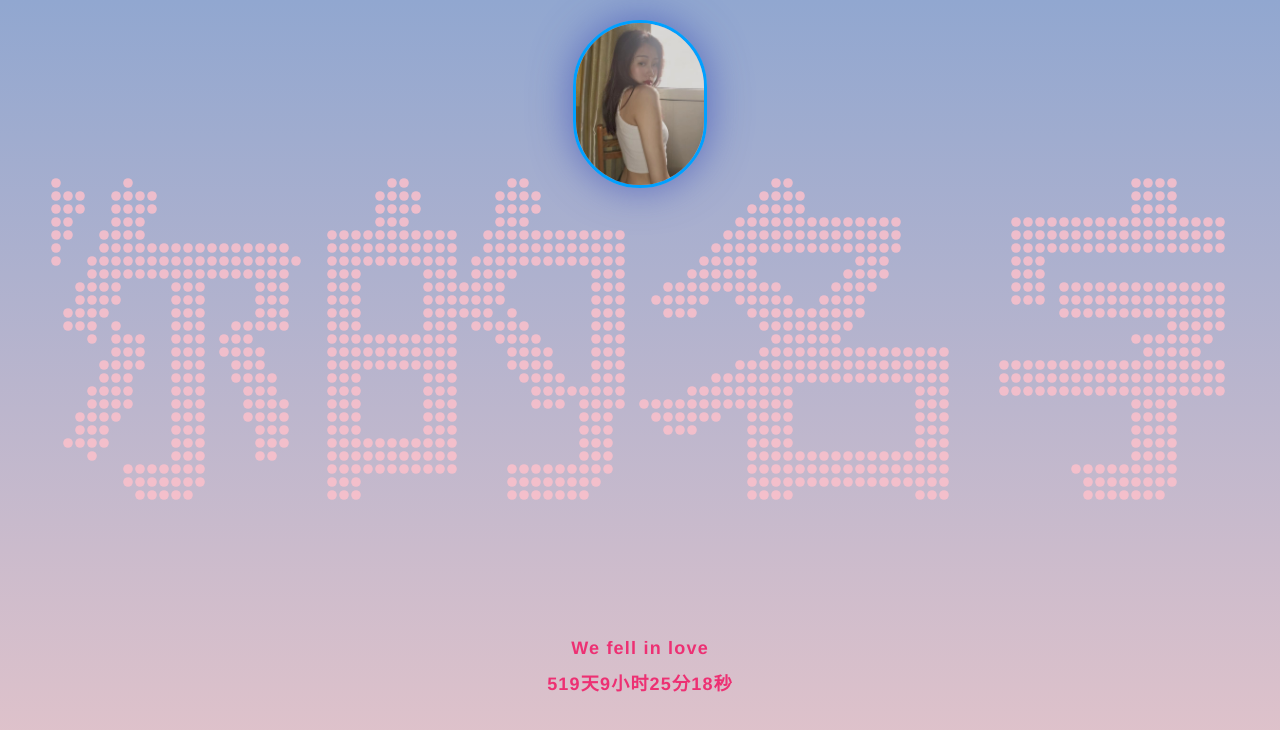
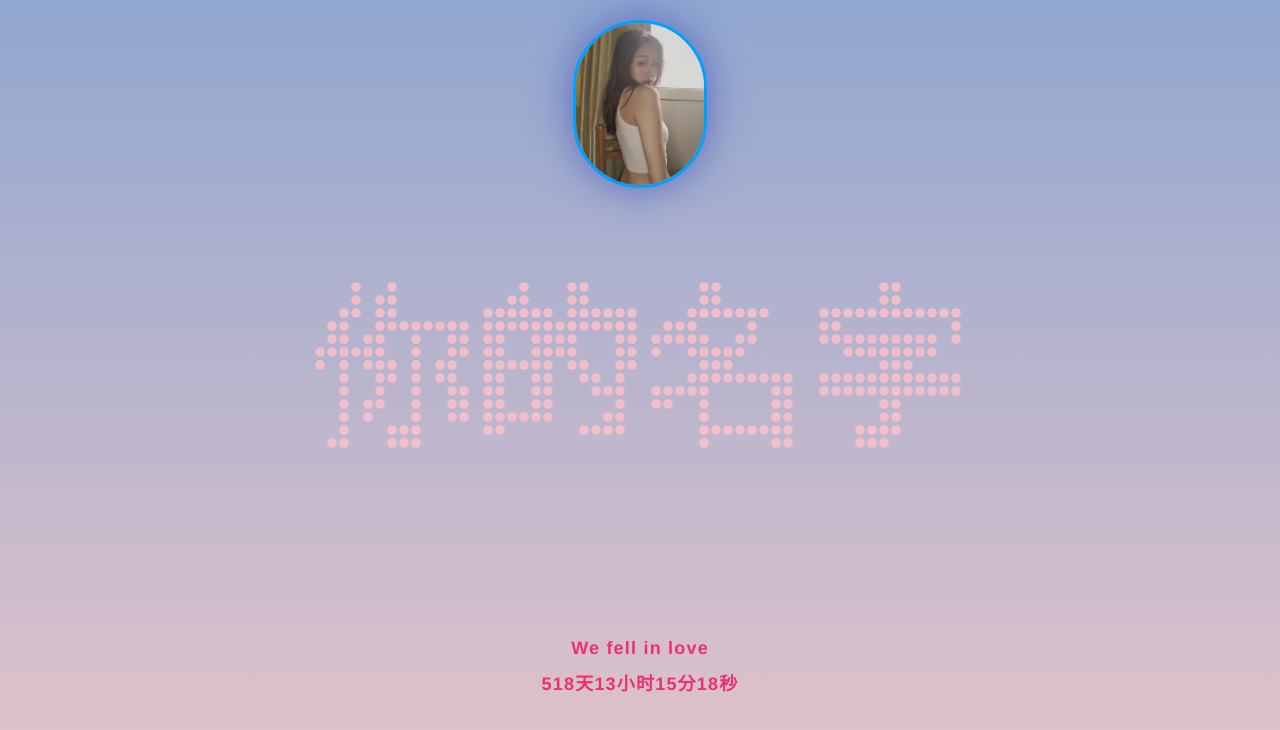
Before and after one commit to vveg26/AnniversaryPage, a plain HTML site: page index.html in a window 1280 px wide. Drawn offline with Linux system fonts and the light colour scheme.

Commit message:
Update index.html

```diff
--- a/index.html
+++ b/index.html
@@ -117,7 +117,7 @@
 <script language="javascript">
     function show_date_time() {
         window.setTimeout("show_date_time()", 1000);
-        BirthDay = new Date("2020/11/3 00:00:00");//这个日期是可以修改的
+        BirthDay = new Date("2020/11/3 20:10:00");//这个日期是可以修改的
         today = new Date();
         timeold = (today.getTime() - BirthDay.getTime());
         sectimeold = timeold / 1000
@@ -215,8 +215,8 @@ var subtitles = {
         context.textBaseline = "middle"
         context.fillStyle = 'white'
         size = Math.min(fontSize,
-          (canvas.width / context.measureText(text).width) * 0.8 * fontSize,
-          (canvas.height / fontSize) * (isNumber(text) ? 1 : 0.45) * fontSize)
+          (canvas.width / context.measureText(text).width) * 0.4 * fontSize,
+          (canvas.height / fontSize) * (isNumber(text) ? 1 : 0.215) * fontSize)
         context.font = 'bold ' + size + 'px ' + fontFamily
         context.clearRect(0, 0, canvas.width, canvas.height)
         switch(text) {
```
